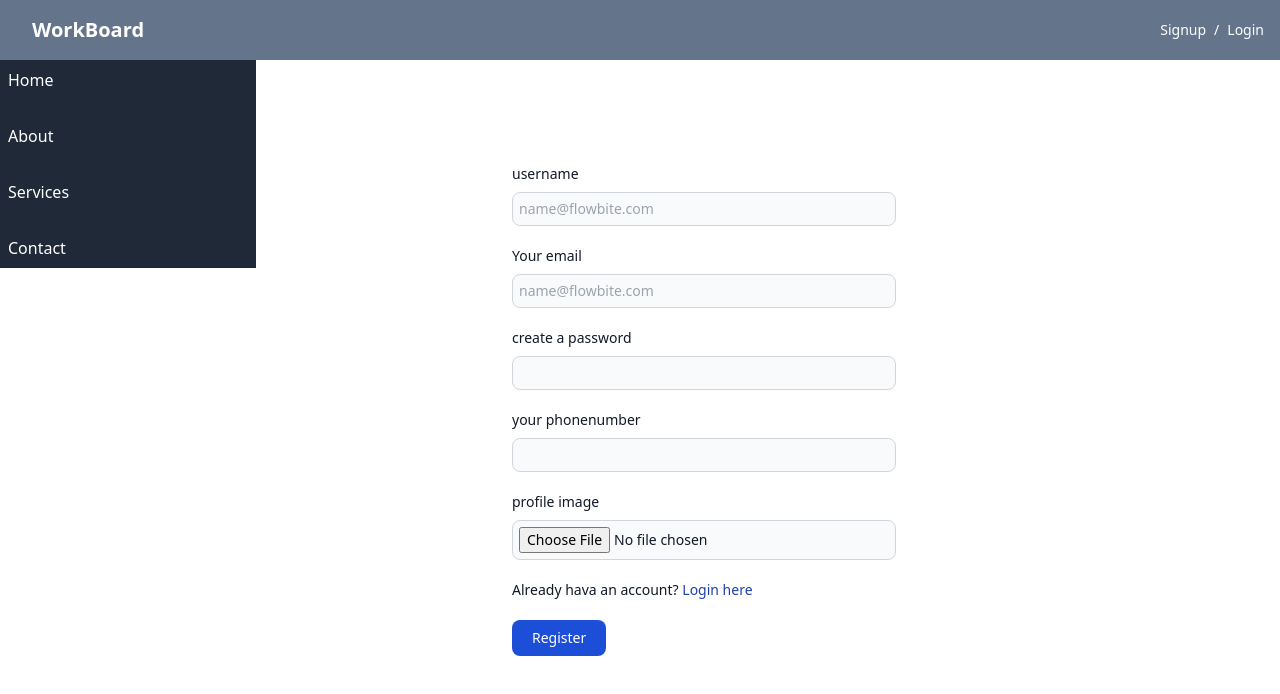
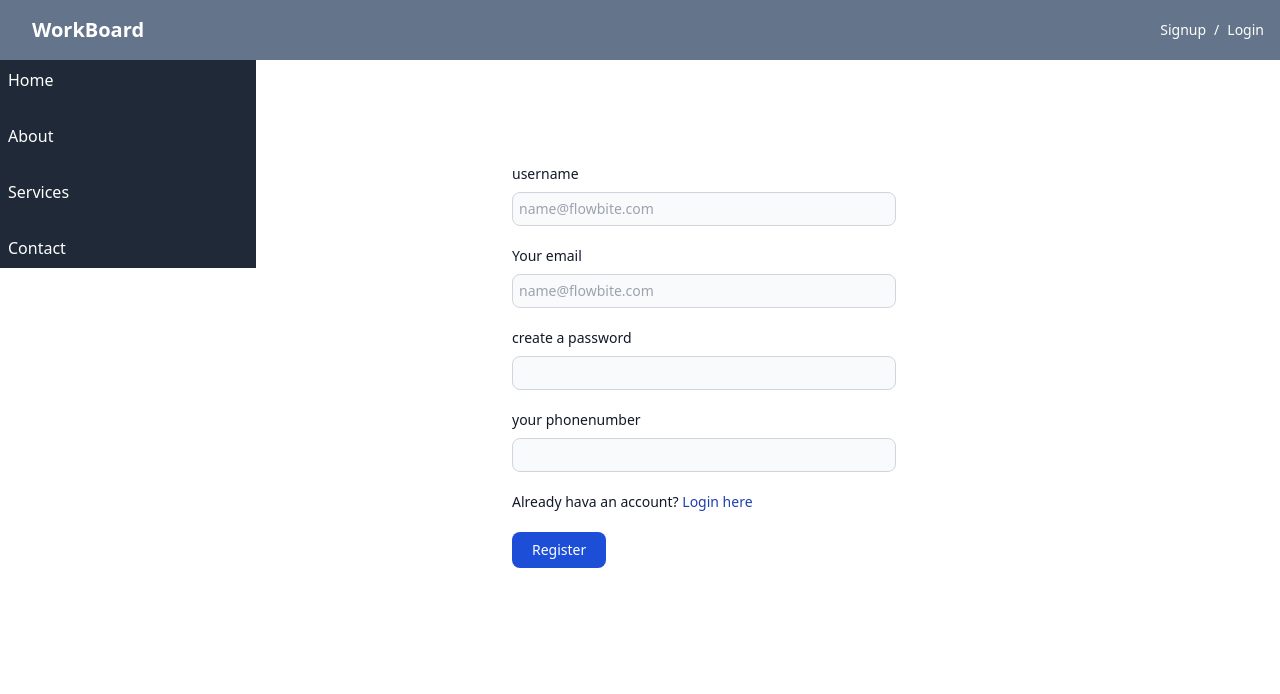
Before and after one commit to gowthamazmeera09/workboard-frontend, a React (Create React App) app: page /Sigup in a window 1280 px wide. Shown: the top 694 px of the page. Built offline with nearby package versions, Linux system fonts and the light colour scheme.

Commit message:
fvdfuvdfiuvbudfbvdf

```diff
--- a/src/pages/Sigup.jsx
+++ b/src/pages/Sigup.jsx
@@ -1,5 +1,4 @@
 import React, { useState } from 'react';
-import axios from 'axios';
 import { API_URL } from '../data/data';
 import { Link, useNavigate } from 'react-router-dom';
 
@@ -9,7 +8,7 @@ function Sigup() {
   const [email,setEmail] = useState("");
   const [password,setPassword] = useState("");
   const [phonenumber,setPhonenumber] = useState("");
-  const [image,setImage] = useState(null);
+
   const [success, setSuccess] = useState('');
   const [error, setError] = useState('');
   const Navigate = useNavigate();
@@ -26,7 +25,7 @@ function Sigup() {
     form.append('email', email);
     form.append('password', password);
     form.append('phonenumber', phonenumber);
-    form.append('image', image);
+
 
     try {
       const response = await fetch(`${API_URL}user/register`, {
@@ -53,7 +52,7 @@ function Sigup() {
       }
     } catch (error) {
       console.error(error)
-      setSuccess('');
+      setError(true);
     }
   };
   return (
@@ -77,10 +76,7 @@ function Sigup() {
         <label for="phonenumber" class="block mb-2 text-sm font-medium mx-16 text-gray-900 dark:text-black">your phonenumber</label>
         <input type="number" name='phonenumber' value={phonenumber}  onChange={(e)=>setPhonenumber(e.target.value)} class="bg-gray-50 border border-gray-300 mx-16 text-gray-900 text-sm rounded-lg  w-60 focus:ring-blue-500 focus:border-blue-500 block w-medium lg:w-full p-1.5 dark:bg-gray-700 dark:border-gray-600 dark:placeholder-gray-400 dark:text-white dark:focus:ring-blue-500 dark:focus:border-blue-500" required />
       </div>
-      <div class="mb-5">
-        <label for="image" class="block mb-2 text-sm font-medium mx-16 text-gray-900 dark:text-black">profile image</label>
-        <input type="file"   onChange={(e)=>setImage(e.target.files[0])} onClick={(e)=>setImage(e.target.files[0])} class="bg-gray-50 border border-gray-300 mx-16 text-gray-900 text-sm rounded-lg  w-60 focus:ring-blue-500 focus:border-blue-500 block w-medium lg:w-full p-1.5 dark:bg-gray-700 dark:border-gray-600 dark:placeholder-gray-400 dark:text-white dark:focus:ring-blue-500 dark:focus:border-blue-500" />
-      </div>
+
 
       <div className='mb-5'>
       <label for="password" class="block mb-2 text-sm font-medium mx-16 text-gray-900 dark:text-black">Already hava an account?
```
